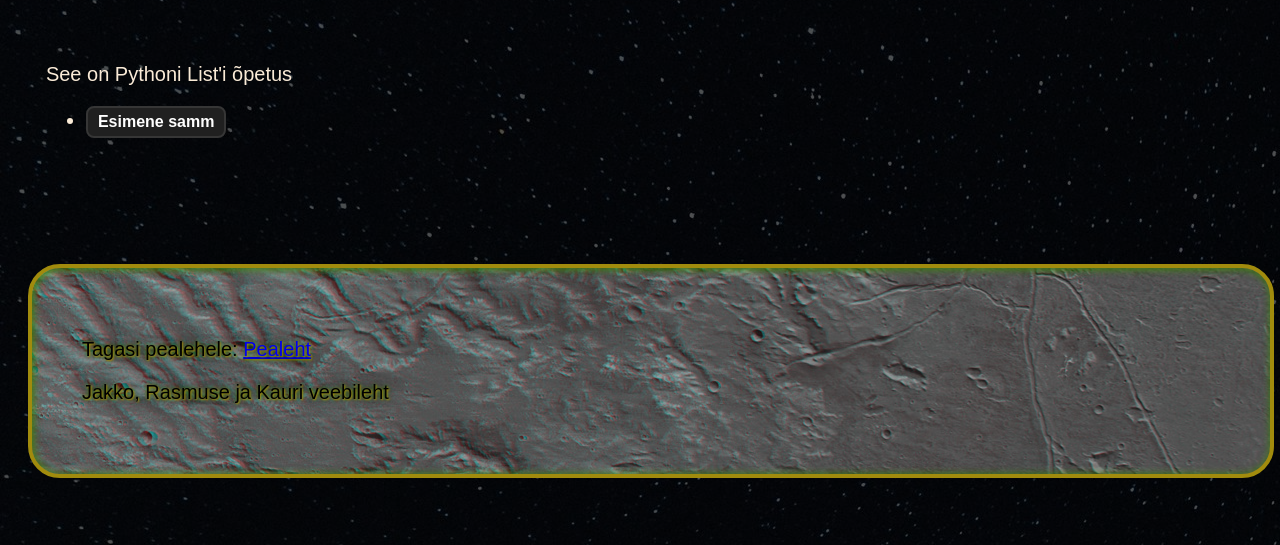
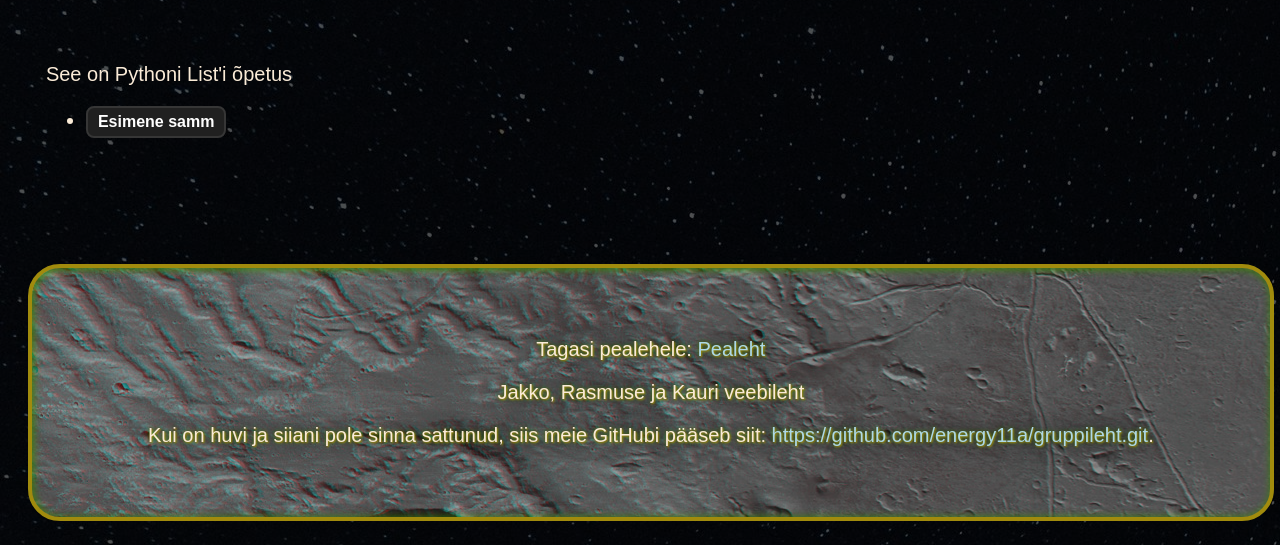
Before and after one commit to energy11a/gruppileht, a plain HTML site: page home.html in a window 1280 px wide. Shown: the part 255-800 px from the top of the page. Drawn offline with Linux system fonts and the light colour scheme.

Commit message:
Parandasin kiired vead.

```diff
--- a/home.html
+++ b/home.html
@@ -50,9 +50,21 @@
 			</ul>
 		</div>
 		<div>
-		<footer class="footer">
-			<p>Tagasi pealehele: <a href="index.html">Pealeht</a></p>
+		<footer class="main footer footer_bottom">
+			<p>Tagasi pealehele: <a href="index.html" class="custom-link">Pealeht</a></p>
 			<p>Jakko, Rasmuse ja Kauri veebileht</p>
+			<p>
+				Kui on huvi ja siiani pole sinna sattunud, siis meie GitHubi
+				pääseb siit:
+				<span
+					><a
+						href="https://github.com/energy11a/gruppileht.git"
+						target="_blank"
+						class="custom-link"
+						>https://github.com/energy11a/gruppileht.git</a
+					></span
+				>.
+			</p>
 		</footer>
 		</div>
 		<div class="objekt"></div>
```
Also changed, not shown: dok.html (+6 -7 lines), meist.html (+1 -1 lines).
